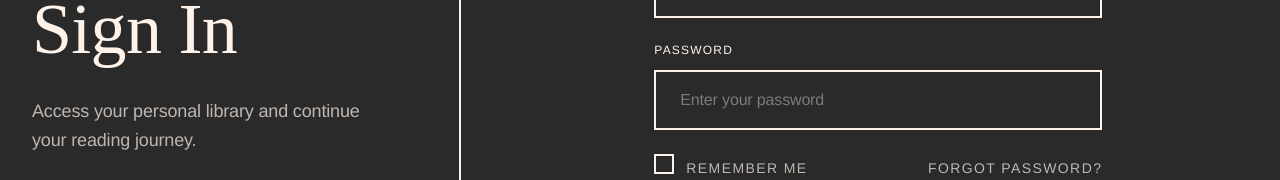
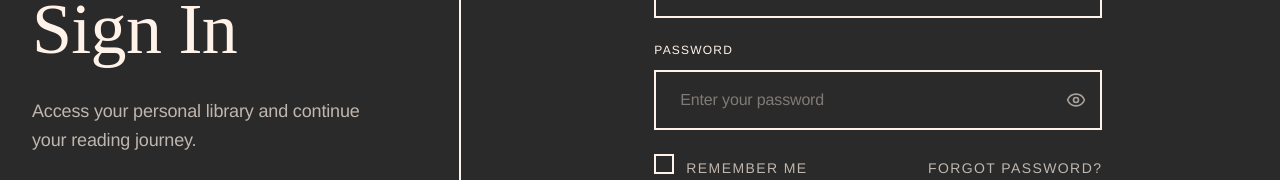
Before and after one commit to Mudit-R/NextChapterReader, a React (Vite) app in the folder frontend/: page /sign-in in a window 1280 px wide. Shown: the part 287-467 px from the top of the page. Built offline with nearby package versions, Linux system fonts and the light colour scheme; no server answers; what @fingerprintjs/fingerprintjs would draw is missing.

Commit message:
mior fixes

```diff
--- a/frontend/src/pages/SignInPage.jsx
+++ b/frontend/src/pages/SignInPage.jsx
@@ -3,7 +3,7 @@ import { Link, useNavigate } from 'react-router-dom'
 import Header from '../components/Header'
 import { useTheme } from '../contexts/ThemeContext'
 import { useAuth } from '../contexts/AuthContext'
-import { ArrowRight } from 'lucide-react'
+import { ArrowRight, Eye, EyeOff } from 'lucide-react'
 import { hasCompletedPersonalization } from '../lib/personalizationUtils'
 
 function SignInPage() {
@@ -16,6 +16,7 @@ function SignInPage() {
   const [loading, setLoading] = useState(false)
   const [error, setError] = useState('')
   const [success, setSuccess] = useState('')
+  const [showPassword, setShowPassword] = useState(false)
 
   // Redirect if already logged in
   useEffect(() => {
@@ -192,6 +193,7 @@ function SignInPage() {
                     <input
                       type="email"
                       id="email"
+                      data-testid="signin-email-input"
                       value={email}
                       onChange={(e) => setEmail(e.target.value)}
                       required
@@ -208,15 +210,31 @@ function SignInPage() {
                     >
                       Password
                     </label>
+                    <div className="relative">
                       <input
-                      type="password"
+                        type={showPassword ? "text" : "password"}
                         id="password"
+                        data-testid="signin-password-input"
                         value={password}
                         onChange={(e) => setPassword(e.target.value)}
                         required
-                      className="w-full bg-transparent border-2 border-white dark:border-dark-gray px-6 py-4 text-white dark:text-dark-gray placeholder-white/40 dark:placeholder-dark-gray/40 focus:outline-none focus:border-white dark:focus:border-dark-gray transition-colors font-light"
+                        className="w-full bg-transparent border-2 border-white dark:border-dark-gray px-6 py-4 pr-14 text-white dark:text-dark-gray placeholder-white/40 dark:placeholder-dark-gray/40 focus:outline-none focus:border-white dark:focus:border-dark-gray transition-colors font-light"
                         placeholder="Enter your password"
                       />
+                      <button
+                        type="button"
+                        data-testid="signin-password-toggle"
+                        onClick={() => setShowPassword(!showPassword)}
+                        className="absolute right-4 top-1/2 -translate-y-1/2 text-white/60 dark:text-dark-gray/60 hover:text-white dark:hover:text-dark-gray transition-colors"
+                        aria-label={showPassword ? "Hide password" : "Show password"}
+                      >
+                        {showPassword ? (
+                          <EyeOff className="w-5 h-5" />
+                        ) : (
+                          <Eye className="w-5 h-5" />
+                        )}
+                      </button>
+                    </div>
                   </div>
 
                   {/* Remember Me & Forgot Password */}
@@ -259,6 +277,7 @@ function SignInPage() {
                   <button
                     type="submit"
                     disabled={loading}
+                    data-testid="signin-submit-button"
                     className="group w-full inline-flex items-center justify-center gap-3 bg-white dark:bg-dark-gray text-dark-gray dark:text-white px-8 py-4 text-sm font-medium uppercase tracking-widest border-2 border-white dark:border-dark-gray transition-all duration-300 hover:bg-dark-gray dark:hover:bg-white hover:text-white dark:hover:text-dark-gray overflow-hidden relative disabled:opacity-50 disabled:cursor-not-allowed"
                   >
                     <span className="relative z-10 transition-colors duration-300">
--- a/frontend/src/pages/SignUpPage.jsx
+++ b/frontend/src/pages/SignUpPage.jsx
@@ -231,6 +231,7 @@ function SignUpPage() {
                     <input
                       type="email"
                       id="email"
+                      data-testid="signup-email-input"
                       value={email}
                       onChange={(e) => setEmail(e.target.value)}
                       required
@@ -251,6 +252,7 @@ function SignUpPage() {
                       <input
                         type={showPassword ? "text" : "password"}
                         id="password"
+                        data-testid="signup-password-input"
                         value={password}
                         onChange={(e) => setPassword(e.target.value)}
                         required
@@ -259,6 +261,7 @@ function SignUpPage() {
                       />
                       <button
                         type="button"
+                        data-testid="signup-password-toggle"
                         onClick={() => setShowPassword(!showPassword)}
                         className="absolute right-4 top-1/2 -translate-y-1/2 text-white/60 dark:text-dark-gray/60 hover:text-white dark:hover:text-dark-gray transition-colors"
                         aria-label={showPassword ? "Hide password" : "Show password"}
@@ -284,6 +287,7 @@ function SignUpPage() {
                       <input
                         type={showConfirmPassword ? "text" : "password"}
                         id="confirmPassword"
+                        data-testid="signup-confirm-password-input"
                         value={confirmPassword}
                         onChange={(e) => setConfirmPassword(e.target.value)}
                         required
@@ -292,6 +296,7 @@ function SignUpPage() {
                       />
                       <button
                         type="button"
+                        data-testid="signup-confirm-password-toggle"
                         onClick={() => setShowConfirmPassword(!showConfirmPassword)}
                         className="absolute right-4 top-1/2 -translate-y-1/2 text-white/60 dark:text-dark-gray/60 hover:text-white dark:hover:text-dark-gray transition-colors"
                         aria-label={showConfirmPassword ? "Hide password" : "Show password"}
@@ -309,6 +314,7 @@ function SignUpPage() {
                   <button
                     type="submit"
                     disabled={loading}
+                    data-testid="sign-up-button"
                     className="group w-full inline-flex items-center justify-center gap-3 bg-white dark:bg-dark-gray text-dark-gray dark:text-white px-8 py-4 text-sm font-medium uppercase tracking-widest border-2 border-white dark:border-dark-gray transition-all duration-300 hover:bg-dark-gray dark:hover:bg-white hover:text-white dark:hover:text-dark-gray overflow-hidden relative disabled:opacity-50 disabled:cursor-not-allowed"
                   >
                     <span className="relative z-10 transition-colors duration-300">
```
Lines whose indentation alone changed are shown as unchanged.
